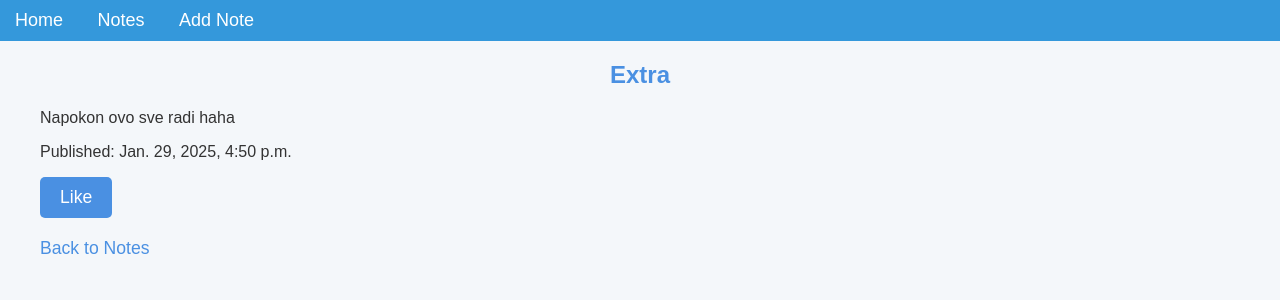
After one commit to mlenic23/NoteHub, a Django app: page /notes/2/ in a window 1280 px wide. The commit adds this page. Shown: the top 300 px of the page. Run offline with Django 5.2, Linux system fonts and the light colour scheme; data comes from the database, SQL or seed files in the repository.

Commit message:
Add the like option

```diff
--- a/projekt/notes/models.py
+++ b/projekt/notes/models.py
@@ -5,11 +5,10 @@ from django.utils import timezone
 # Create your models here.
 
 class Note(models.Model):
-    note_text = models.CharField(max_length=200)
-    pub_date = models.DateTimeField('date published')
+    title = models.CharField(max_length=200)
+    content = models.TextField()
+    pub_date = models.DateTimeField(auto_now_add=True)
+    likes = models.PositiveIntegerField(default=0)
 
     def __str__(self):
-        return self.note_text
-
-    def was_published_recently(self):
-        return self.pub_date >= timezone.now() - datetime.timedelta(days=1)
+        return self.title
--- /dev/null
+++ b/projekt/notes/static/app/notes.css
@@ -0,0 +1,239 @@
+body {
+    background-color: white;
+    color: #2c3e50;
+    font-family: Arial, sans-serif;
+    margin: 0;
+    padding: 0;
+}
+
+.notes-container {
+    background-color: #e0f7fa;
+    padding: 20px;
+    border-radius: 10px;
+    margin-top: 30px;
+}
+
+nav {
+    background-color: #3498db;
+    padding: 10px 0;
+}
+
+nav a {
+    color: white;
+    text-decoration: none;
+    margin: 0 15px;
+    font-size: 18px;
+}
+
+nav a:hover {
+    text-decoration: underline;
+}
+
+.container {
+    max-width: 1200px;
+    margin: 20px auto;
+    padding: 0 20px;
+}
+
+h1, h2 {
+    color: #2980b9;
+    font-weight: bold;
+}
+
+.card {
+    background-color: #ffffff;
+    border: 1px solid #bdc3c7;
+    border-radius: 5px;
+    margin-bottom: 20px;
+    box-shadow: 0 2px 5px rgba(0, 0, 0, 0.1);
+}
+
+.card-body {
+    padding: 15px;
+}
+
+.card-title {
+    color: #3498db;
+    font-size: 20px;
+}
+
+.card-text {
+    color: #7f8c8d;
+    font-size: 16px;
+}
+
+.card a {
+    color: #3498db;
+    text-decoration: none;
+}
+
+.card a:hover {
+    text-decoration: underline;
+}
+
+.form-group {
+    margin-bottom: 15px;
+}
+
+label {
+    display: block;
+    color: #2c3e50;
+    font-weight: bold;
+    margin-bottom: 5px;
+}
+
+input, textarea {
+    width: 100%;
+    padding: 10px;
+    border: 1px solid #bdc3c7;
+    border-radius: 5px;
+    font-size: 16px;
+    box-sizing: border-box;
+}
+
+input:focus, textarea:focus {
+    border-color: #3498db;
+    outline: none;
+}
+
+button {
+    background-color: #3498db;
+    color: white;
+    border: none;
+    padding: 10px 20px;
+    border-radius: 5px;
+    font-size: 16px;
+    cursor: pointer;
+}
+
+button:hover {
+    background-color: #2980b9;
+}
+
+a.btn-link {
+    color: #3498db;
+    text-decoration: none;
+}
+
+a.btn-link:hover {
+    text-decoration: underline;
+}
+
+body {
+    font-family: Arial, sans-serif;
+    background-color: #f4f7fa;
+    color: #333;
+    margin: 0;
+    padding: 0;
+}
+
+h2 {
+    text-align: center;
+    color: #4a90e2;
+    margin-top: 20px;
+}
+
+.note {
+    background-color: #fff;
+    border: 1px solid #ddd;
+    border-radius: 8px;
+    box-shadow: 0 2px 5px rgba(0, 0, 0, 0.1);
+    margin: 40px;
+    padding: 10px;
+    transition: transform 0.2s, box-shadow 0.2s;
+}
+
+.note:hover {
+    transform: translateY(-5px);
+    box-shadow: 0 5px 15px rgba(0, 0, 0, 0.1);
+}
+
+.note h3 {
+    font-size: 1.5em;
+    color: #333;
+    margin-bottom: 10px;
+}
+
+.note h3 a {
+    text-decoration: none;
+    color: #4a90e2;
+    transition: color 0.3s;
+}
+
+.note h3 a:hover {
+    color: #1c66b1;
+}
+
+.note p {
+    font-size: 1em;
+    color: #666;
+    line-height: 1.6;
+}
+
+.note p:last-of-type {
+    font-size: 0.9em;
+    color: #999;
+    text-align: right;
+}
+
+form {
+    background-color: #fff;
+    border: 1px solid #ddd;
+    border-radius: 8px;
+    padding: 20px;
+    box-shadow: 0 2px 5px rgba(0, 0, 0, 0.1);
+    margin: 20px auto;
+    width: 80%;
+    max-width: 600px;
+}
+
+.like{
+    background-color: none;
+    border: none;
+    border-radius: none;
+    padding: 0px;
+    margin: 0px;
+    width: 100%;
+    max-width: 0px;
+    padding-bottom:20px;
+}
+
+form label {
+    display: block;
+    margin-bottom: 8px;
+    font-size: 1.1em;
+}
+
+form input, form textarea {
+    width: 100%;
+    padding: 10px;
+    border-radius: 5px;
+    border: 1px solid #ddd;
+    margin-bottom: 15px;
+    font-size: 1em;
+}
+
+form button {
+    background-color: #4a90e2;
+    color: white;
+    padding: 10px 20px;
+    border: none;
+    border-radius: 5px;
+    font-size: 1.1em;
+    cursor: pointer;
+    transition: background-color 0.3s;
+}
+
+form button:hover {
+    background-color: #1c66b1;
+}
+
+a {
+    color: #4a90e2;
+    text-decoration: none;
+    font-size: 1.1em;
+}
+
+a:hover {
+    color: #1c66b1;
+}
--- /dev/null
+++ b/projekt/notes/templates/notes/base.html
@@ -0,0 +1,30 @@
+{% load static %}
+
+<!DOCTYPE html>
+<html lang="en">
+<head>
+    <meta charset="UTF-8">
+    <meta name="viewport" content="width=device-width, initial-scale=1.0">
+    <title>{% block title %}My Notes{% endblock %}</title>
+
+    <link rel="stylesheet" type="text/css" href="{% static 'app/notes.css' %}">
+
+    {% block extra_css %}
+    {% endblock %}
+</head>
+<body>
+    <nav>
+        <a href="{% url 'home' %}">Home</a>
+        <a href="{% url 'notes:index' %}">Notes</a>
+        <a href="{% url 'notes:add_note' %}">Add Note</a>
+    </nav>
+
+    <div class="container">
+        {% block content %}
+        {% endblock %}
+    </div>
+
+    {% block extra_js %}
+    {% endblock %}
+</body>
+</html>
--- a/projekt/notes/templates/notes/detail.html
+++ b/projekt/notes/templates/notes/detail.html
@@ -1,11 +1,16 @@
+{% extends 'notes/base.html' %}
 
+{% block title %}{{ note.title }}{% endblock %}
 
-<h1>{{ note.note_text }}</h1>
+{% block content %}
+    <h2>{{ note.title }}</h2>
+    <p>{{ note.content }}</p>
+    <p>Published: {{ note.pub_date }}</p>
 
-{% if error_message %}<p><strong>{{ error_message }}</strong></p>{% endif %}
+    <form class = 'like' action="{% url 'notes:like' note.id %}" method="post">
+        {% csrf_token %}
+        <button type="submit">Like</button>
+    </form>
 
-<form action="{% url 'notes:like' note.id %}" method="post">
-{% csrf_token %}
-
-<input type="submit" value="Like">
-</form>
+    <a href="{% url 'notes:index' %}">Back to Notes</a>
+{% endblock %}
--- /dev/null
+++ b/projekt/notes/templates/notes/home.html
@@ -0,0 +1,6 @@
+{% extends "notes/base.html" %}
+
+{% block content %}
+    <h1>Welcome to NoteHub</h1>
+    <p>Organize your notes easily.</p>
+{% endblock %}
--- a/projekt/notes/urls.py
+++ b/projekt/notes/urls.py
@@ -8,6 +8,6 @@ urlpatterns = [
     path('', views.index, name='index'),
     path('add/', views.add_note, name='add_note'),
     path('<int:note_id>/', views.detail, name='detail'),
-    path('<int:note_id>/results/', views.results, name='results'),
+   # path('<int:note_id>/results/', views.results, name='results'),
     path('<int:note_id>/like/', views.like, name='like'),
 ]
--- a/projekt/notes/views.py
+++ b/projekt/notes/views.py
@@ -8,16 +8,22 @@ def index(request):
     context = {'latest_note_list': latest_note_list}
     return render(request, 'notes/index.html', context)
 
+def home(request):
+    return render(request, "notes/home.html")
+
 def detail(request, note_id):
     note = get_object_or_404(Note, pk=note_id)
     return render(request, 'notes/detail.html', {'note': note})
 
-def results(request, note_id):
-    response = "You're looking at the results of note %s."
-    return HttpResponse(response % note_id)
+#def results(request, note_id):
+   # response = "You're looking at the results of note %s."
+    # return HttpResponse(response % note_id)
 
 def like(request, note_id):
-    return HttpResponse("You like note %s." % note_id)
+    note = get_object_or_404(Note, id=note_id)
+    note.likes += 1
+    note.save()
+    return redirect("notes:detail", note_id=note_id)
 
 def add_note(request):
     if request.method == 'POST':
@@ -27,7 +33,9 @@ def add_note(request):
         if not title or not content:
             return HttpResponse("Title and content are required.", status=400)
 
+        # Kreira novu belešku sa naslovom i sadržajem
         Note.objects.create(title=title, content=content)
-        return redirect('index')
+
+        return redirect('notes:index')  # Preusmeri na stranicu sa svim beleškama
 
     return render(request, 'notes/add_note.html')
--- a/projekt/projekt/settings.py
+++ b/projekt/projekt/settings.py
@@ -116,7 +116,7 @@ USE_TZ = True
 # Static files (CSS, JavaScript, Images)
 # https://docs.djangoproject.com/en/5.1/howto/static-files/
 
-STATIC_URL = 'static/'
+STATIC_URL = '/static/'
 
 # Default primary key field type
 # https://docs.djangoproject.com/en/5.1/ref/settings/#default-auto-field
--- a/projekt/projekt/urls.py
+++ b/projekt/projekt/urls.py
@@ -19,7 +19,7 @@ from django.urls import include, path
 from notes import views
 
 urlpatterns = [
-    # path('', views.index, name='index'),
+     path('', views.home, name='home'),
      path('notes/', include('notes.urls')),
      path('admin/', admin.site.urls),
 
```
Also changed, not shown: projekt/notes/templates/notes/add_note.html (+9 -3 lines), projekt/notes/templates/notes/index.html (+23 -21 lines), projekt/db.sqlite3, 1 other file.
